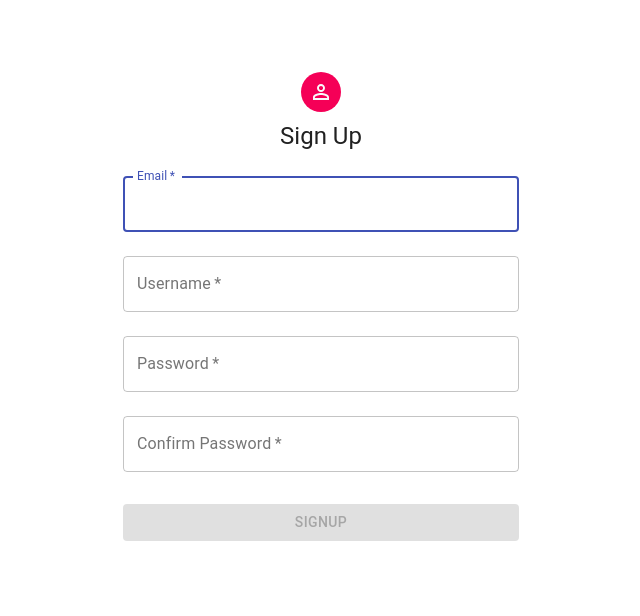
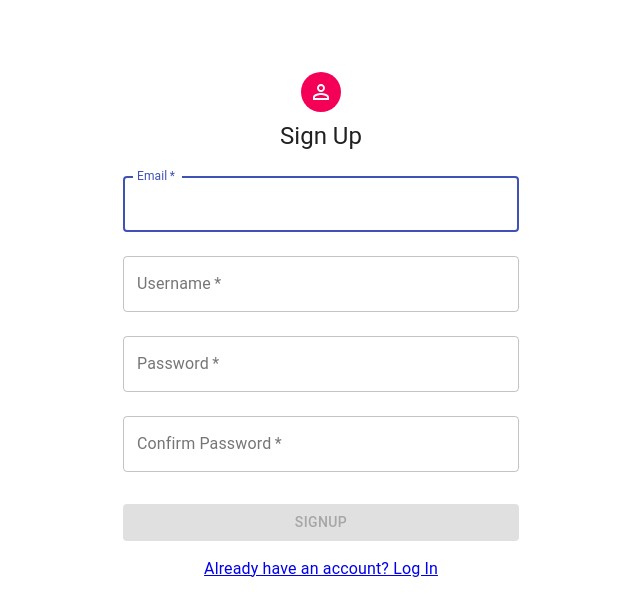
Before and after one commit to jcmagat/cirqls-web-app, a React (Create React App) app: page /signup in a window 1280 px wide. Shown: the top 616 px of the page, without its empty margins (319-959 px from the left). Built offline with nearby package versions, Linux system fonts and the light colour scheme.

Commit message:
Link signup page in login page and vice versa

```diff
--- a/src/components/loginPage.jsx
+++ b/src/components/loginPage.jsx
@@ -9,6 +9,7 @@
 import LockOutlinedIcon from "@material-ui/icons/LockOutlined";
 import Button from "@material-ui/core/Button";
 import CircularProgress from "@material-ui/core/CircularProgress";
+import { Link } from "react-router-dom";
 import { useMutation } from "@apollo/client";
 import { LOGIN } from "../graphql/mutations";
 
@@ -124,6 +125,9 @@
             Login
           </Button>
         </form>
+        <Typography component={Link} to={"/signup"}>
+          Don't have an account? Sign Up
+        </Typography>
         {loading && <CircularProgress />}
       </Paper>
     </Container>
--- a/src/components/signupPage.jsx
+++ b/src/components/signupPage.jsx
@@ -9,6 +9,7 @@
 import PersonOutlineOutlinedIcon from "@material-ui/icons/PersonOutlineOutlined";
 import Button from "@material-ui/core/Button";
 import CircularProgress from "@material-ui/core/CircularProgress";
+import { Link } from "react-router-dom";
 import { useMutation } from "@apollo/client";
 import { REGISTER } from "../graphql/mutations";
 
@@ -172,6 +173,9 @@
             Signup
           </Button>
         </form>
+        <Typography component={Link} to={"/login"}>
+          Already have an account? Log In
+        </Typography>
         {loading && <CircularProgress />}
       </Paper>
     </Container>
```
